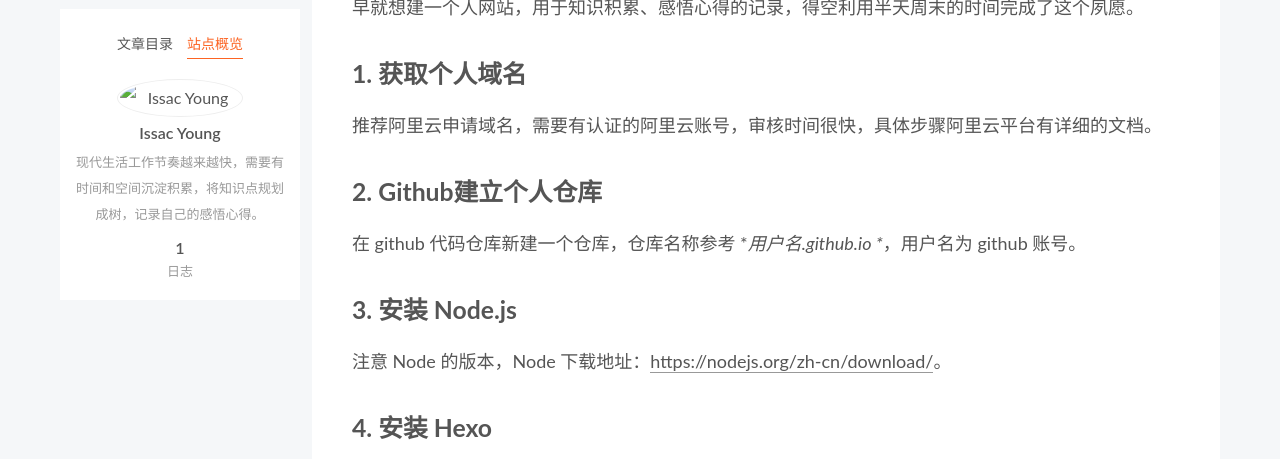
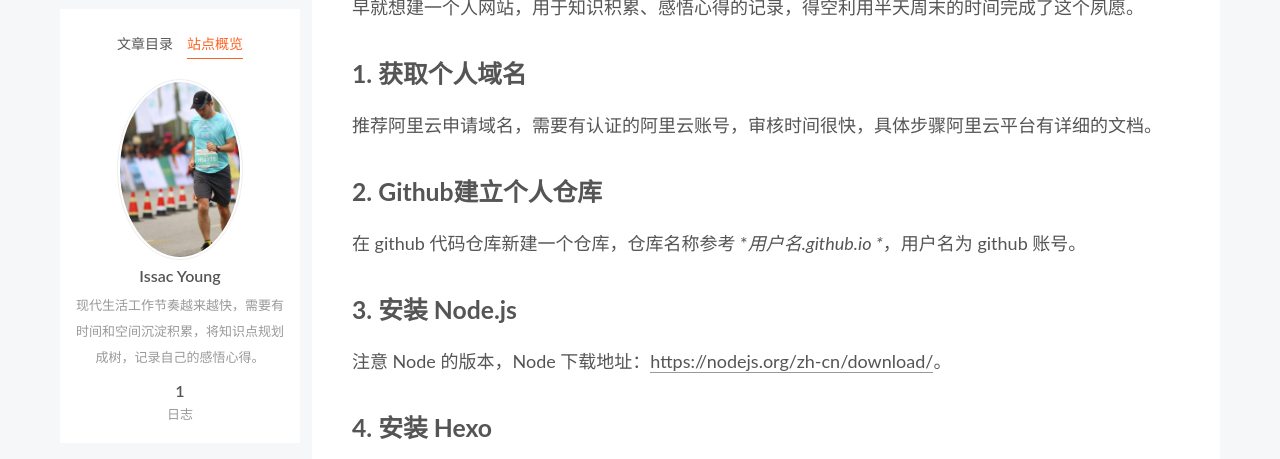
Before and after one commit to IssacYoung2013/issacyoung2013.github.io, a plain HTML site: page 2020/02/22/如何一步步创建个人网站/index.html in a window 1280 px wide. Both pictures are taken after a click on the item "站点概览". Shown: the part 290-749 px from the top of the page. Drawn offline with Linux system fonts and the light colour scheme.

Commit message:
Site updated: 2020-02-23 20:28:42

```diff
--- a/2020/02/22/如何一步步创建个人网站/index.html
+++ b/2020/02/22/如何一步步创建个人网站/index.html
@@ -154,7 +154,7 @@
     <link itemprop="mainEntityOfPage" href="http://issacyoung.cn/2020/02/22/%E5%A6%82%E4%BD%95%E4%B8%80%E6%AD%A5%E6%AD%A5%E5%88%9B%E5%BB%BA%E4%B8%AA%E4%BA%BA%E7%BD%91%E7%AB%99/">
 
     <span hidden itemprop="author" itemscope itemtype="http://schema.org/Person">
-      <meta itemprop="image" content="/images/avatar.jpg">
+      <meta itemprop="image" content="/images/author.jpg">
       <meta itemprop="name" content="Issac Young">
       <meta itemprop="description" content="现代生活工作节奏越来越快，需要有时间和空间沉淀积累，将知识点规划成树，记录自己的感悟心得。">
     </span>
@@ -298,7 +298,7 @@
       <div class="site-overview-wrap sidebar-panel">
         <div class="site-author motion-element" itemprop="author" itemscope itemtype="http://schema.org/Person">
     <img class="site-author-image" itemprop="image" alt="Issac Young"
-      src="/images/avatar.jpg">
+      src="/images/author.jpg">
   <p class="site-author-name" itemprop="name">Issac Young</p>
   <div class="site-description" itemprop="description">现代生活工作节奏越来越快，需要有时间和空间沉淀积累，将知识点规划成树，记录自己的感悟心得。</div>
 </div>
```
Also changed, not shown: archives/2020/02/index.html (+1 -1 lines), archives/2020/index.html (+1 -1 lines), archives/index.html (+1 -1 lines), index.html (+2 -2 lines).
